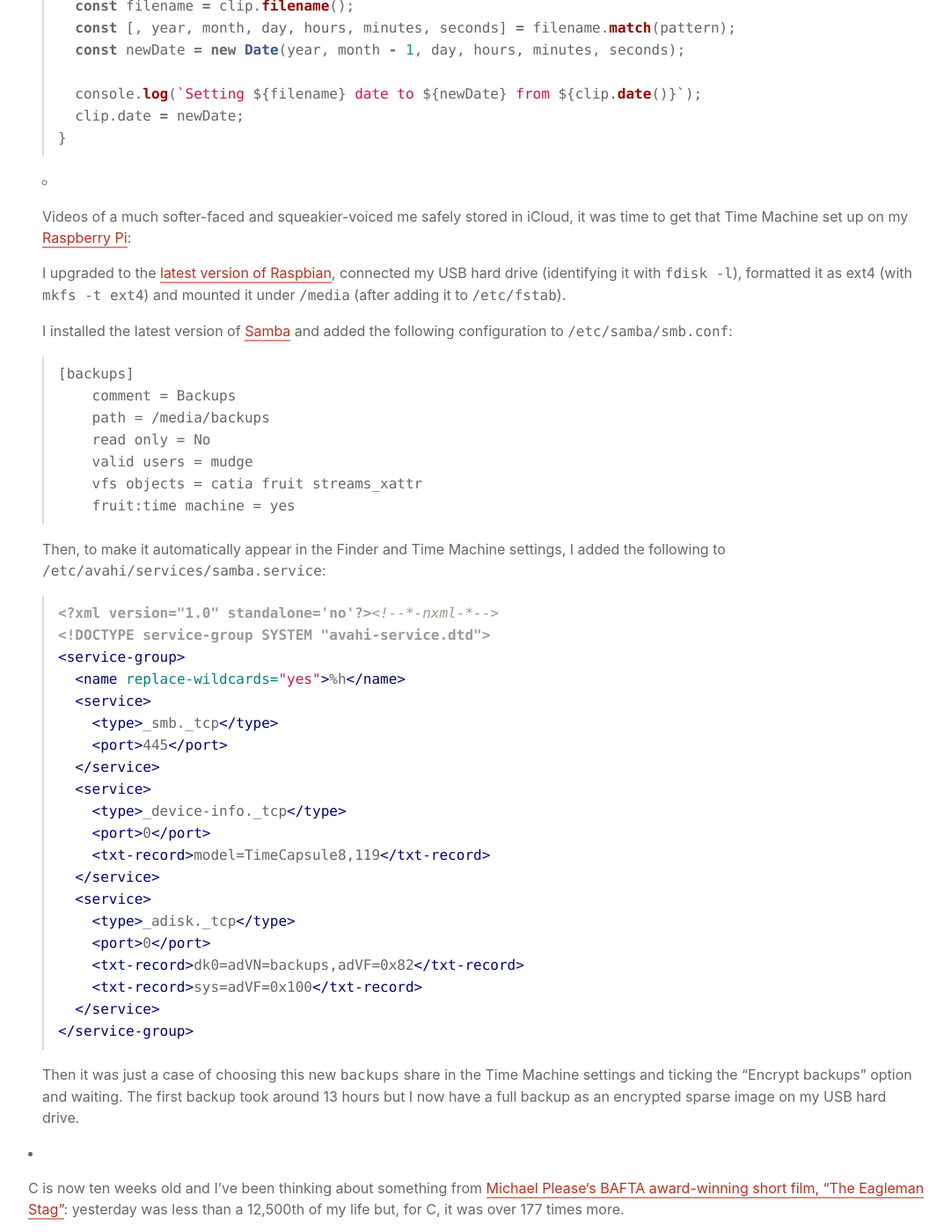
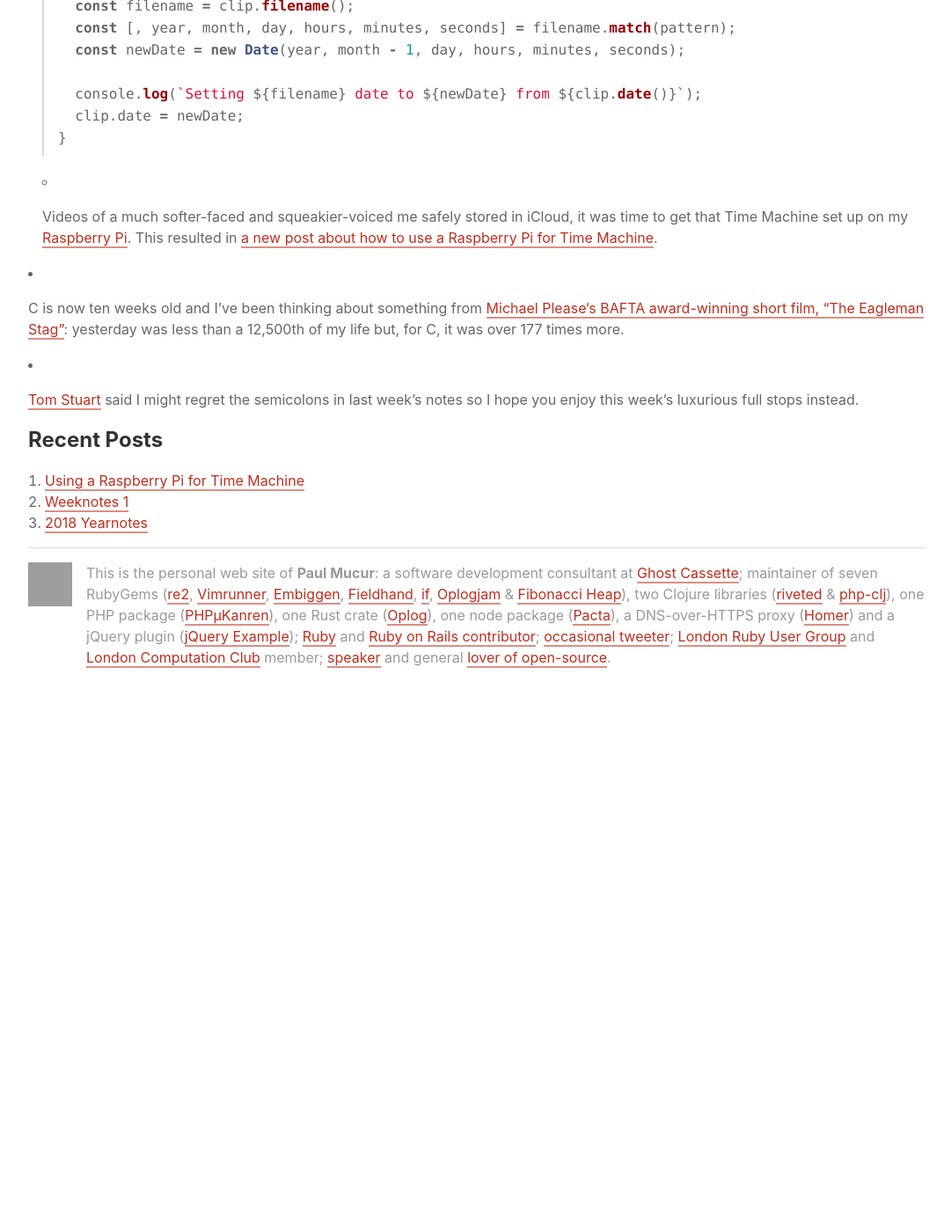
Before and after one commit to mudge/mudge.github.com, a Jekyll site: the page built from _posts/2019-11-10-weeknotes-2.markdown, in a window 1280 px wide and 1400 px high, scrolled down 1955 px. Shown: the whole window at 88% size, without its empty margins (98-1179 px from the left). Built offline with Jekyll 4.4.1, drawn with Linux system fonts in a browser that asks for light colours; after the commit the page ends 2762 px from its top, so only the background shows below that; grey boxes are pictures that could not be loaded.

Commit message:
Link to Raspberry Pi tutorial from weeknotes

````diff
--- a/_posts/2019-11-10-weeknotes-2.markdown
+++ b/_posts/2019-11-10-weeknotes-2.markdown
@@ -49,48 +49,7 @@ While I was conflicted about publishing [my first weeknotes last week](/2019/11/
         }
         ```
 
-    *   Videos of a much softer-faced and squeakier-voiced me safely stored in iCloud, it was time to get that Time Machine set up on my [Raspberry Pi](https://www.raspberrypi.org):
-
-        I upgraded to the [latest version of Raspbian](https://www.raspberrypi.org/downloads/raspbian/), connected my USB hard drive (identifying it with `fdisk -l`), formatted it as ext4 (with `mkfs -t ext4`) and mounted it under `/media` (after adding it to `/etc/fstab`).
-
-        I installed the latest version of [Samba](https://www.samba.org) and added the following configuration to `/etc/samba/smb.conf`:
-
-        ```
-        [backups]
-            comment = Backups
-            path = /media/backups
-            read only = No
-            valid users = mudge
-            vfs objects = catia fruit streams_xattr
-            fruit:time machine = yes
-        ```
-
-        Then, to make it automatically appear in the Finder and Time Machine settings, I added the following to `/etc/avahi/services/samba.service`:
-
-        ```xml
-        <?xml version="1.0" standalone='no'?><!--*-nxml-*-->
-        <!DOCTYPE service-group SYSTEM "avahi-service.dtd">
-        <service-group>
-          <name replace-wildcards="yes">%h</name>
-          <service>
-            <type>_smb._tcp</type>
-            <port>445</port>
-          </service>
-          <service>
-            <type>_device-info._tcp</type>
-            <port>0</port>
-            <txt-record>model=TimeCapsule8,119</txt-record>
-          </service>
-          <service>
-            <type>_adisk._tcp</type>
-            <port>0</port>
-            <txt-record>dk0=adVN=backups,adVF=0x82</txt-record>
-            <txt-record>sys=adVF=0x100</txt-record>
-          </service>
-        </service-group>
-        ```
-
-        Then it was just a case of choosing this new `backups` share in the Time Machine settings and ticking the "Encrypt backups" option and waiting. The first backup took around 13 hours but I now have a full backup as an encrypted sparse image on my USB hard drive.
+    *   Videos of a much softer-faced and squeakier-voiced me safely stored in iCloud, it was time to get that Time Machine set up on my [Raspberry Pi](https://www.raspberrypi.org). This resulted in [a new post about how to use a Raspberry Pi for Time Machine](/2019/11/12/using-a-raspberry-pi-for-time-machine.html).
 
 *   C is now ten weeks old and I&rsquo;ve been thinking about something from [Michael Please‘s BAFTA award-winning short film, &ldquo;The Eagleman Stag&rdquo;](https://vimeo.com/41756240): yesterday was less than a 12,500th of my life but, for C, it was over 177 times more.
 
````
